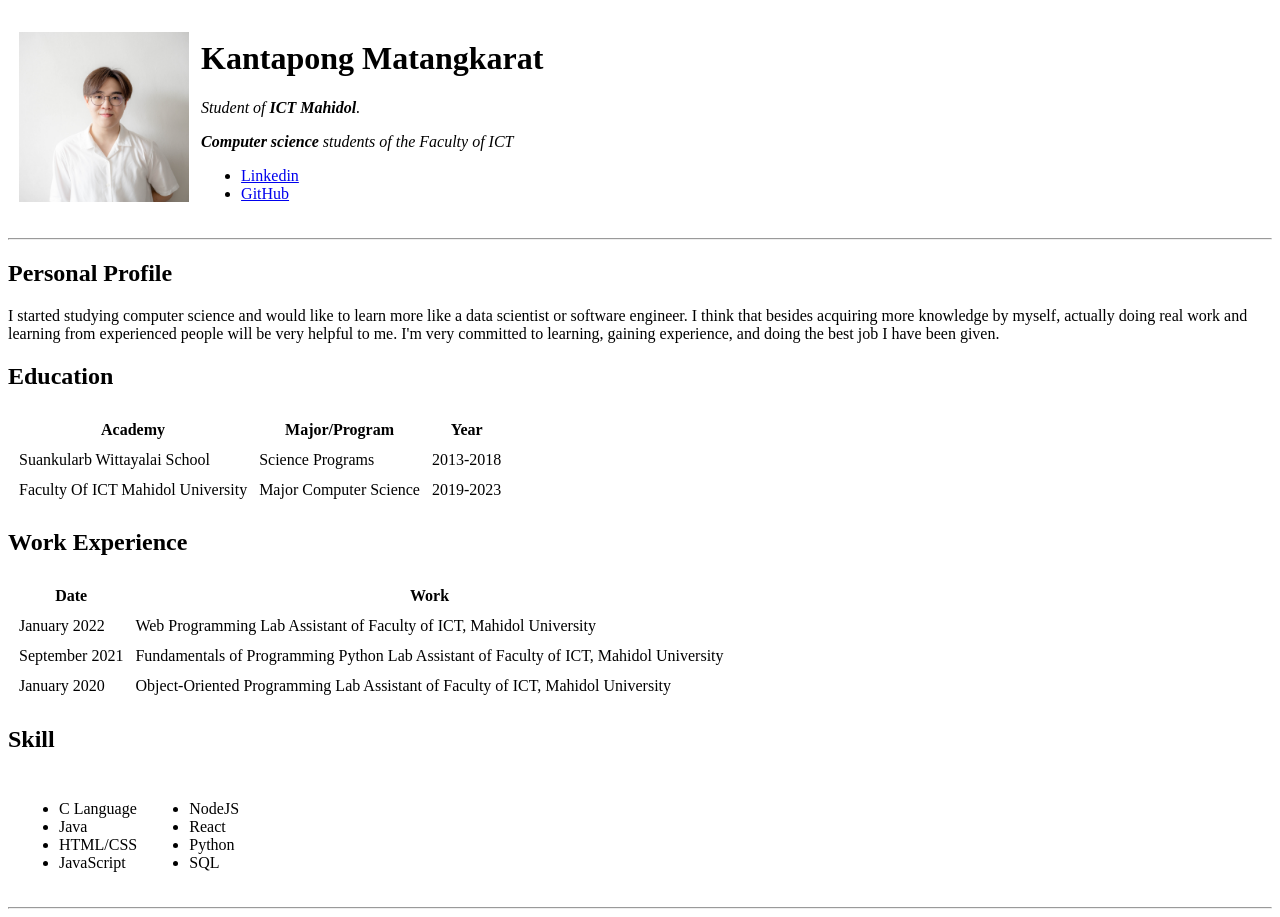
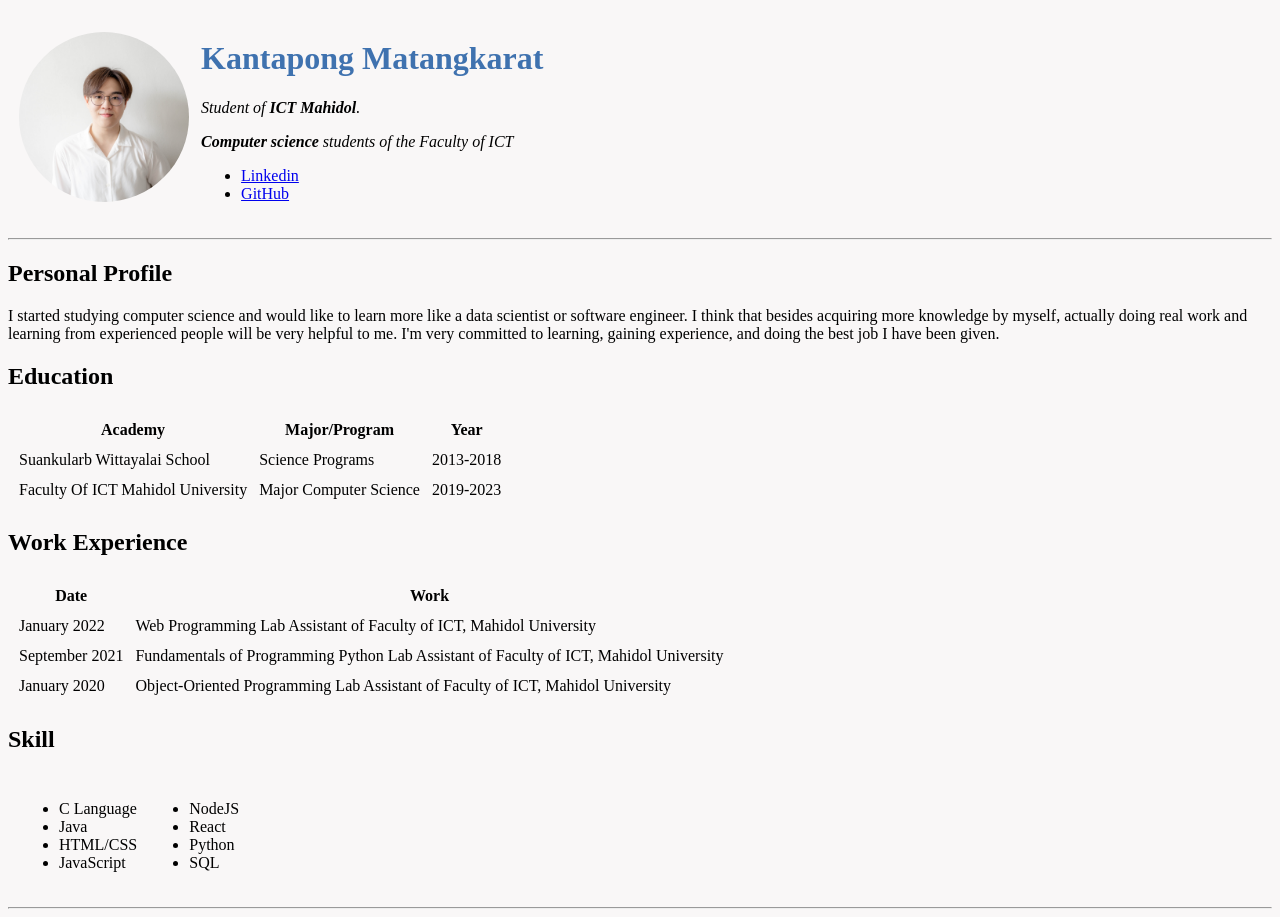
Before and after one commit to kantapong137/Web-Dev, a plain HTML site: page index.html in a window 1280 px wide. Drawn offline with Linux system fonts and the light colour scheme.

Commit message:
Adding css

```diff
--- /dev/null
+++ b/css/index.css
@@ -0,0 +1,10 @@
+.profilepic{
+    border-radius: 100%;
+}
+body{
+    background-color: #F9F7F7;
+}
+
+.name{
+    color: #3F72AF;
+}
--- a/index.html
+++ b/index.html
@@ -5,15 +5,16 @@
     <meta charset="UTF-8">
     <meta http-equiv="X-UA-Compatible" content="IE=edge">
     <meta name="viewport" content="width=device-width, initial-scale=1.0">
+    <link rel="stylesheet" type="text/css" href="css/index.css"/>
     <title>Kantapong Personal Site</title>
 </head>
 
 <body>
     <table cellspacing="10">
         <tr>
-            <td><img src="image/profile.jpg" alt="profile" style="width: 4.5cm;"></td>
+            <td><img class="profilepic" src="image/profile.jpg" alt="profile" style="width: 4.5cm;"></td>
             <td>
-                <h1>Kantapong Matangkarat</h1>
+                <h1 class="name">Kantapong Matangkarat</h1>
                 <p><em>Student of <strong>ICT Mahidol</strong>.</em></p>
                 <p>
                     <em><strong>Computer science</strong> students of the Faculty of ICT</em>
```
